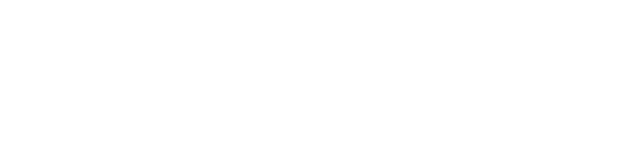
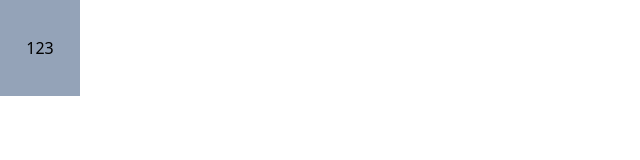
Before and after one commit to TetrisOuO/tomatoTimer, a website: page index.html in a window 1280 px wide. Shown: the whole page, without its empty margins (0-640 px from the left). Drawn offline with nearby package versions, Linux system fonts and the light colour scheme.

Commit message:
增加tailwind功能

```diff
--- a/index.html
+++ b/index.html
@@ -4,9 +4,11 @@
     <meta charset="UTF-8">
     <link rel="stylesheet" href="./style.css">
     <script src="./script.js"></script>
+    <script src="https://cdn.tailwindcss.com"></script>
     <title>Tomato Timer</title>
 </head>
 <body>
+  <button class="bg-slate-400 h-24 w-20">123</button>
 
 </body>
 </html>
--- a/style.css
+++ b/style.css
@@ -0,0 +1,3 @@
+@tailwind base;
+@tailwind components;
+@tailwind utilities;
--- /dev/null
+++ b/tailwind.config.js
@@ -0,0 +1,7 @@
+/** @type {import('tailwindcss').Config} */
+module.exports = {
+
+  plugins: [
+    require('tailwindcss'),
+  ]
+}
```
Also changed, not shown: package.json (added, +8 -0 lines), 1 other file.
